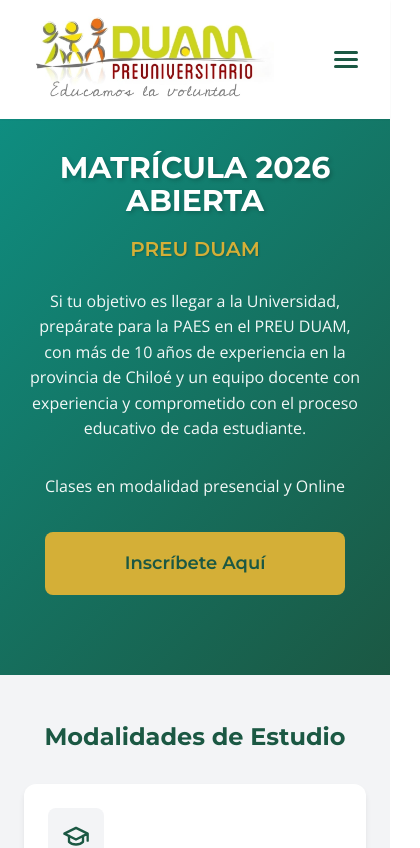
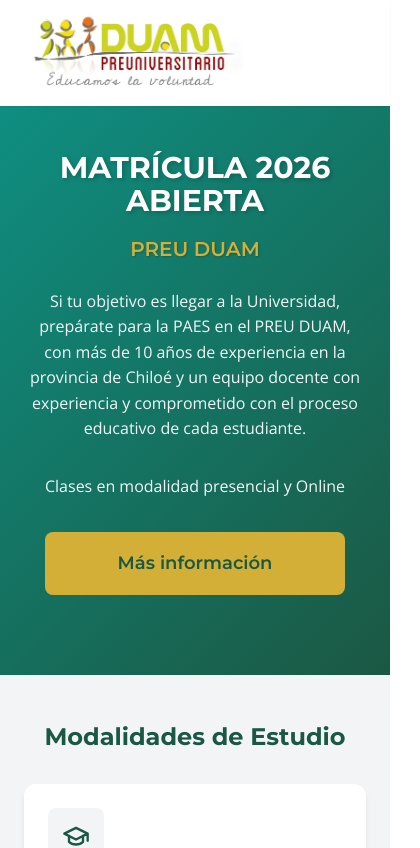
Before and after one commit to MauricioTRP/duam, a Vue app: page / in a window 390 px wide. Shown: the top 848 px of the page, 420 px wide, since content can reach past the window. Built offline with nearby package versions, Linux system fonts and the light colour scheme.

Commit message:
fix: cards min width on small devices

```diff
--- a/src/components/AppHeader.vue
+++ b/src/components/AppHeader.vue
@@ -27,7 +27,7 @@
         <a href="#contacto" class="app-header__nav-link" @click="closeMobileMenu">
           Contacto
         </a>
-      </nav> -->
+      </nav>
 
       <button
         class="app-header__menu-toggle"
@@ -38,7 +38,7 @@
         <span class="app-header__menu-icon"></span>
         <span class="app-header__menu-icon"></span>
         <span class="app-header__menu-icon"></span>
-      </button>
+      </button> -->
     </div>
   </header>
 </template>
@@ -48,15 +48,15 @@
 import { RouterLink } from 'vue-router'
 
 const isScrolled = ref(false)
-const mobileMenuOpen = ref(false)
+// const mobileMenuOpen = ref(false)
 
 const handleScroll = () => {
   isScrolled.value = window.scrollY > 50
 }
 
-const toggleMobileMenu = () => {
-  mobileMenuOpen.value = !mobileMenuOpen.value
-}
+// const toggleMobileMenu = () => {
+//   mobileMenuOpen.value = !mobileMenuOpen.value
+// }
 
 // const closeMobileMenu = () => {
 // TODO implement navMenu
@@ -240,6 +240,10 @@
     padding: var(--spacing-sm) 0;
     text-align: center;
   }
+
+  .app-header__logo-image {
+    max-height: 90px;
+  }
 }
 
 @media (min-width: 1024px) {
--- a/src/components/CTASection.vue
+++ b/src/components/CTASection.vue
@@ -1,18 +1,16 @@
 <template>
   <section class="cta-section" aria-labelledby="cta-title">
     <div class="cta-section__container">
-      <h2 id="cta-title" class="cta-section__title">Prepárate para la Admisión universitaria 2027</h2>
+      <h2 id="cta-title" class="cta-section__title">
+        Prepárate para la Admisión universitaria 2027
+      </h2>
       <p class="cta-section__description">
-        Contacta hoy mismo para más información y asegura tu cupo.
-        Nuestro equipo está listo para ayudarte a alcanzar tus metas académicas.
+        Contacta hoy mismo para más información y asegura tu cupo. Nuestro equipo está listo para
+        ayudarte a alcanzar tus metas académicas.
       </p>
       <div class="cta-section__actions">
-        <DuamButton variant="primary" @click="scrollToContact">
-          Contáctanos
-        </DuamButton>
-        <DuamButton variant="outline" @click="scrollToContact">
-          Más Información
-        </DuamButton>
+        <DuamButton variant="primary" @click="scrollToContact"> Contáctanos </DuamButton>
+        <DuamButton variant="outline" @click="goToForm"> Escríbenos al formulario </DuamButton>
       </div>
     </div>
   </section>
@@ -27,6 +25,14 @@
 onMounted(() => {
   contactSection.value = document.getElementById('contacto')
 })
+
+const goToForm = () => {
+  window.open(
+    'https://docs.google.com/forms/d/e/1FAIpQLSfVRc2CsyADm9uWxk2QUYAZahOd8G5DrEru-Ed0iLHHveBssw/viewform',
+    '_blanck',
+    'noopener',
+  )
+}
 
 const scrollToContact = () => {
   if (contactSection.value) {
--- a/src/components/HeroSection.vue
+++ b/src/components/HeroSection.vue
@@ -6,16 +6,18 @@
         <h1 class="hero-section__headline">MATRÍCULA 2026 ABIERTA</h1>
         <p class="hero-section__subheading">PREU DUAM</p>
         <p class="hero-section__description">
-          Si tu objetivo es llegar a la Universidad, prepárate para la PAES en el PREU DUAM,
-          con más de 10 años de experiencia en la provincia de Chiloé
-          y un equipo docente con experiencia y comprometido con el
-          proceso educativo de cada estudiante.
+          Si tu objetivo es llegar a la Universidad, prepárate para la PAES en el PREU DUAM, con más
+          de 10 años de experiencia en la provincia de Chiloé y un equipo docente con experiencia y
+          comprometido con el proceso educativo de cada estudiante.
         </p>
-        <p class="hero-section__description">
-          Clases en modalidad presencial y Online
-        </p>
-        <DuamButton variant="primary" class="hero-section__cta" @click="scrollToContact" aria-label="Ir a formulario de inscripción">
-          Inscríbete Aquí
+        <p class="hero-section__description">Clases en modalidad presencial y Online</p>
+        <DuamButton
+          variant="primary"
+          class="hero-section__cta"
+          @click="scrollToContact"
+          aria-label="Ir a formulario de inscripción"
+        >
+          Más información
         </DuamButton>
       </div>
     </div>
--- a/src/components/SubjectsSection.vue
+++ b/src/components/SubjectsSection.vue
@@ -26,7 +26,7 @@
           <template #icon>
             <IconBook />
           </template>
-          <template #title> Competencia Lectora </template>
+          <template #title> Competencia Lectora</template>
           <template #subtitle> ¡El poder de interpretar con precisión! </template>
           <template #content>
             En la prueba obligatoria de Comprensión Lectora te enseñamos a descodificar. Aprenderás
@@ -126,6 +126,12 @@
     padding: var(--spacing-2xl) 0;
   }
 
+  .subjects-section__card {
+    margin: var(--spacing-lg);
+    flex: 1 1 100%;
+    min-width: 350px;
+  }
+
   .subjects-section__title {
     font-size: var(--font-size-2xl);
     margin-bottom: var(--spacing-xl);
```
